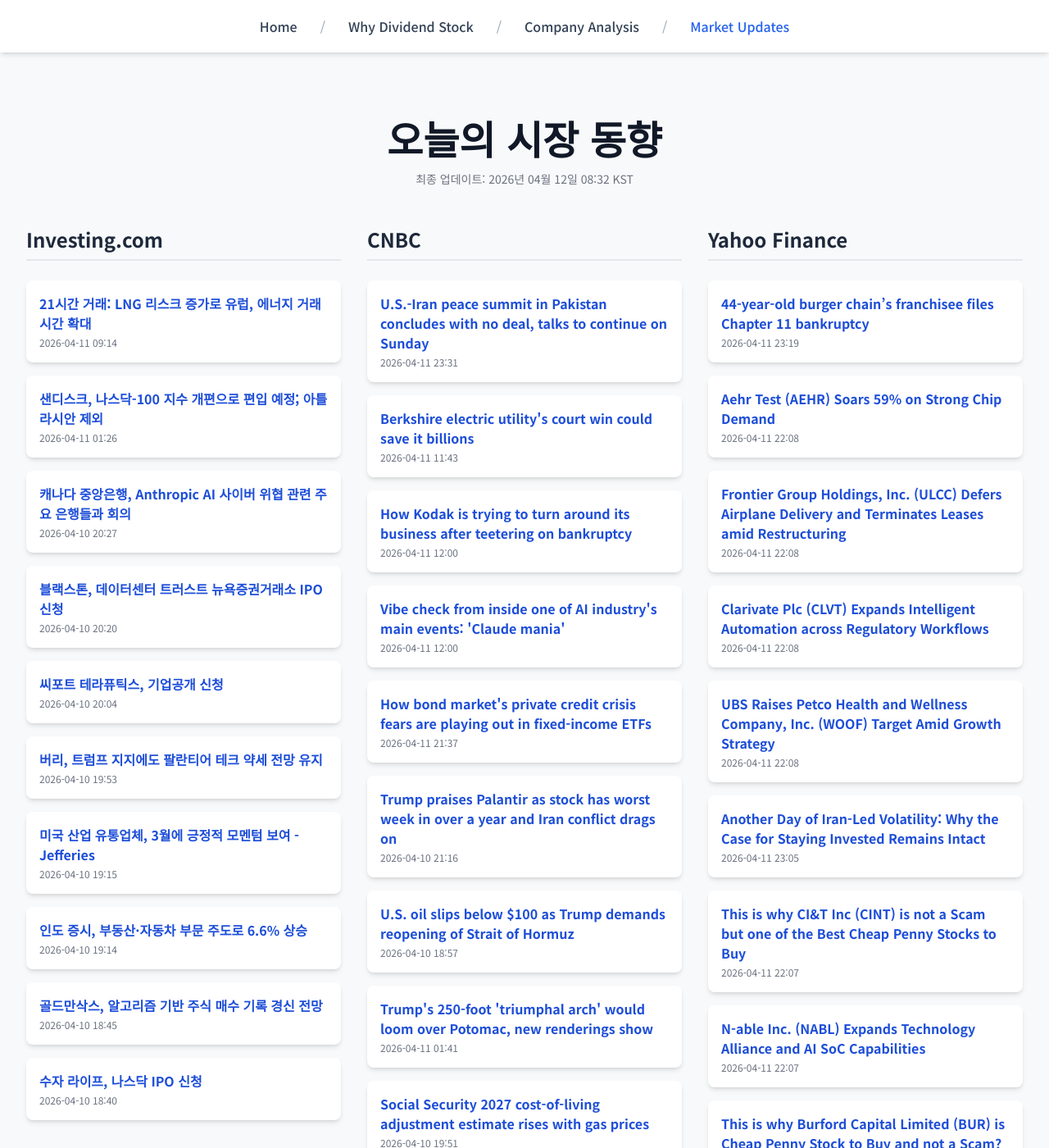
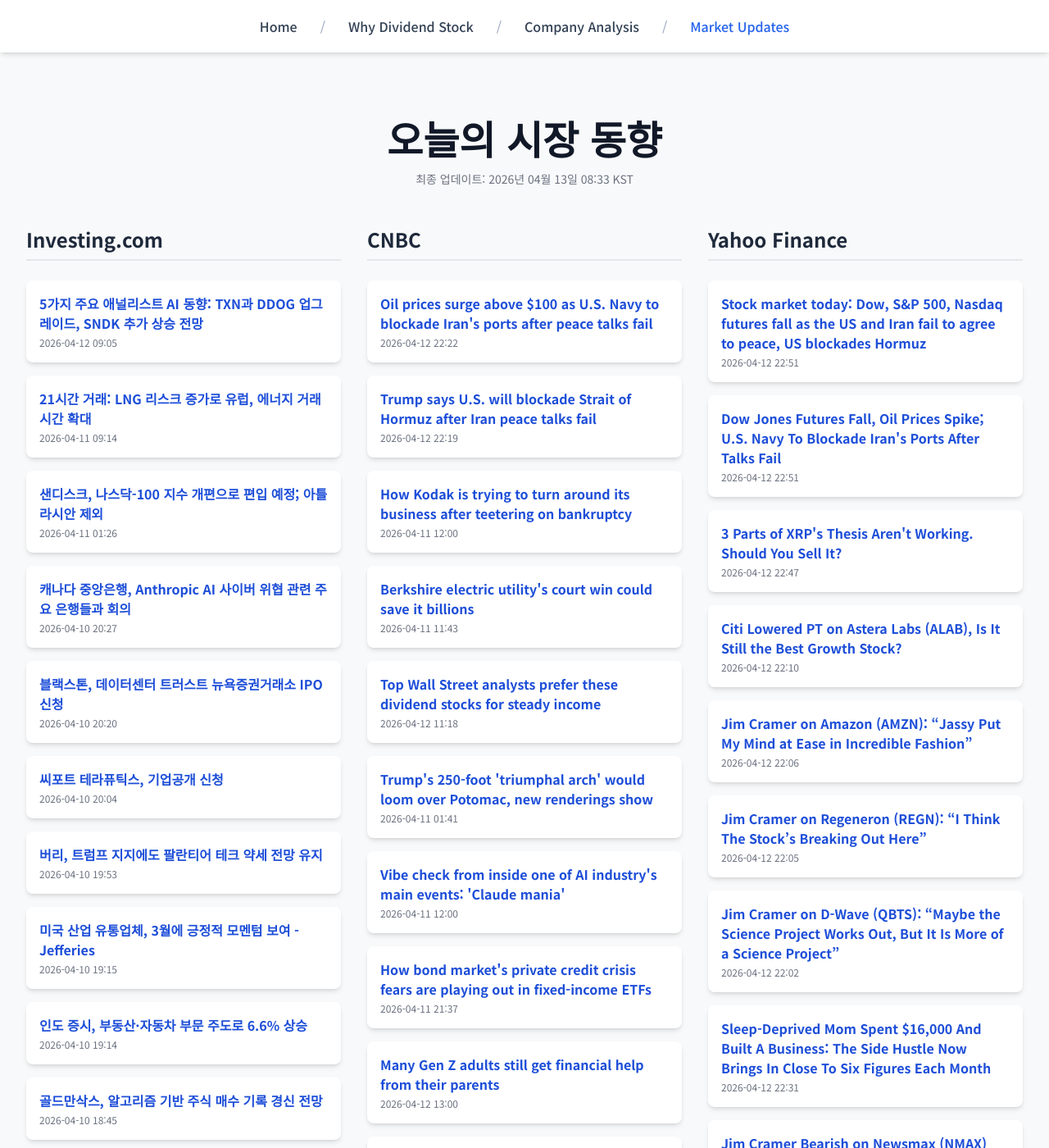
Before and after one commit to Kay-Hwang/my-company-analysis, a Jekyll site: the page built from market-updates.html, in a window 1280 px wide and 1400 px high. Shown: the whole window at 82% size. Built offline with Jekyll 4.4.1, drawn with Linux system fonts in a browser that asks for light colours; nearby versions of some CDN libraries; a script that is not in the unit is left out; some of the changed text lies outside the part shown.

Commit message:
Update daily data

```diff
--- a/_data/latest_data.json
+++ b/_data/latest_data.json
@@ -1,7 +1,13 @@
 {
-  "lastUpdated": "2026년 04월 12일 08:32 KST",
+  "lastUpdated": "2026년 04월 13일 08:33 KST",
   "news": {
     "investing": [
+      {
+        "title": "5가지 주요 애널리스트 AI 동향: TXN과 DDOG 업그레이드, SNDK 추가 상승 전망",
+        "link": "https://kr.investing.com/news/stock-market-news/article-1896222",
+        "pubDate": "2026-04-12 09:05:01",
+        "summary": "5가지 주요 애널리스트 AI 동향: TXN과 DDOG 업그레이드, SNDK 추가 상승 전망"
+      },
       {
         "title": "21시간 거래: LNG 리스크 증가로 유럽, 에너지 거래 시간 확대",
         "link": "https://kr.investing.com/news/stock-market-news/article-1896147",
@@ -55,20 +61,26 @@
         "link": "https://kr.investing.com/news/stock-market-news/article-93CH-1895888",
         "pubDate": "2026-04-10 18:45:22",
         "summary": "골드만삭스, 알고리즘 기반 주식 매수 기록 경신 전망"
-      },
-      {
-        "title": "수자 라이프, 나스닥 IPO 신청",
-        "link": "https://kr.investing.com/news/stock-market-news/article-432SI-1895886",
-        "pubDate": "2026-04-10 18:40:04",
-        "summary": "수자 라이프, 나스닥 IPO 신청"
       }
     ],
     "cnbc": [
       {
-        "title": "U.S.-Iran peace summit in Pakistan concludes with no deal, talks to continue on Sunday",
-        "link": "https://www.cnbc.com/2026/04/11/us-iran-talks-set-to-begin-in-islamabad-after-delegations-arrive.html",
-        "pubDate": "Sat, 11 Apr 2026 23:31:57 GMT",
-        "summary": "Two American warships transited through the Strait of Hormuz for the first time since the start of the conflict."
+        "title": "Oil prices surge above $100 as U.S. Navy to blockade Iran's ports after peace talks fail",
+        "link": "https://www.cnbc.com/2026/04/12/oil-prices-iran-war-strait-hormuz-blockade.html",
+        "pubDate": "Sun, 12 Apr 2026 22:22:21 GMT",
+        "summary": "President Donald Trump said he ordered the U.S. Navy to find and interdict any ship in international waters that has paid a toll to Iran to transit the strait."
+      },
+      {
+        "title": "Trump says U.S. will blockade Strait of Hormuz after Iran peace talks fail",
+        "link": "https://www.cnbc.com/2026/04/12/trump-iran-war-strait-of-hormuz.html",
+        "pubDate": "Sun, 12 Apr 2026 22:19:12 GMT",
+        "summary": "Trump said the U.S. blockade will stop Iran from policing the strait and benefiting economically while the rest of the world suffers from its closure."
+      },
+      {
+        "title": "How Kodak is trying to turn around its business after teetering on bankruptcy",
+        "link": "https://www.cnbc.com/2026/04/11/kodak-film-business-ceo-jim-continenza.html",
+        "pubDate": "Sat, 11 Apr 2026 12:00:01 GMT",
+        "summary": "Photography company Eastman Kodak has seen its fair share of financial struggles, but CEO Jim Continenza is determined to fuel its success."
       },
       {
         "title": "Berkshire electric utility's court win could save it billions",
@@ -77,10 +89,16 @@
         "summary": "PacifiCorp court win could reduce wildfire damages by $1 billion or more."
       },
       {
-        "title": "How Kodak is trying to turn around its business after teetering on bankruptcy",
-        "link": "https://www.cnbc.com/2026/04/11/kodak-film-business-ceo-jim-continenza.html",
-        "pubDate": "Sat, 11 Apr 2026 12:00:01 GMT",
-        "summary": "Photography company Eastman Kodak has seen its fair share of financial struggles, but CEO Jim Continenza is determined to fuel its success."
+        "title": "Top Wall Street analysts prefer these dividend stocks for steady income",
+        "link": "https://www.cnbc.com/2026/04/12/top-street-analysts-prefer-these-dividend-stocks-for-steady-income-.html",
+        "pubDate": "Sun, 12 Apr 2026 11:18:07 GMT",
+        "summary": "Given ongoing uncertainty, investors may seek to add some stability to their portfolios by buying dividend stocks for steady income."
+      },
+      {
+        "title": "Trump's 250-foot 'triumphal arch' would loom over Potomac, new renderings show",
+        "link": "https://www.cnbc.com/2026/04/10/trump-arch-renderings-arlington.html",
+        "pubDate": "Sat, 11 Apr 2026 01:41:53 GMT",
+        "summary": "Rep. Don Beyer said \"President Trump is focused on a taxpayer-funded vanity project that would choke traffic, block our skyline, and tower over sacred ground.\""
       },
       {
         "title": "Vibe check from inside one of AI industry's main events: 'Claude mania'",
@@ -95,96 +113,78 @@
         "summary": "Fears of a private credit crisis arrived just as the growing and less transparent bond market was being included in more fixed-income ETFs."
       },
       {
+        "title": "Many Gen Z adults still get financial help from their parents",
+        "link": "https://www.cnbc.com/2026/04/12/many-gen-z-adults-still-get-financial-help-from-their-parents.html",
+        "pubDate": "Sun, 12 Apr 2026 13:00:01 GMT",
+        "summary": "Financial support from your parents can help you to become independent. But that means treating the money \"as a plan, not a lifestyle,\" one advisor said."
+      },
+      {
         "title": "Trump praises Palantir as stock has worst week in over a year and Iran conflict drags on",
         "link": "https://www.cnbc.com/2026/04/10/trump-pltr-palantir-stock-iran-war.html",
         "pubDate": "Fri, 10 Apr 2026 21:16:19 GMT",
         "summary": "Palantir's Maven platform have reportedly been used in the U.S. military campaign in Iran."
-      },
-      {
-        "title": "U.S. oil slips below $100 as Trump demands reopening of Strait of Hormuz",
-        "link": "https://www.cnbc.com/2026/04/10/oil-price-wti-brent-saudi-pipeline-attack-middle-east-war.html",
-        "pubDate": "Fri, 10 Apr 2026 18:57:26 GMT",
-        "summary": "U.S. President Donald Trump on Thursday warned Iran to \"stop now\" if it was charging tankers to transit the Strait of Hormuz."
-      },
-      {
-        "title": "Trump's 250-foot 'triumphal arch' would loom over Potomac, new renderings show",
-        "link": "https://www.cnbc.com/2026/04/10/trump-arch-renderings-arlington.html",
-        "pubDate": "Sat, 11 Apr 2026 01:41:53 GMT",
-        "summary": "Rep. Don Beyer said \"President Trump is focused on a taxpayer-funded vanity project that would choke traffic, block our skyline, and tower over sacred ground.\""
-      },
-      {
-        "title": "Social Security 2027 cost-of-living adjustment estimate rises with gas prices",
-        "link": "https://www.cnbc.com/2026/04/10/social-security-2027-cola-estimate-rises.html",
-        "pubDate": "Fri, 10 Apr 2026 19:51:01 GMT",
-        "summary": "New government data shows the pace of inflation has increased, pushing up one estimate for the Social Security cost-of-living adjustment for 2027."
-      },
-      {
-        "title": "Man arrested after Sam Altman's house hit with Molotov cocktail, OpenAI headquarters threatened",
-        "link": "https://www.cnbc.com/2026/04/10/sam-altman-house-hit-with-molotov-cocktail-openai-office-threatened.html",
-        "pubDate": "Fri, 10 Apr 2026 23:17:40 GMT",
-        "summary": "Police arrested a suspect at OpenAI's headquarters for allegedly threatening arson after an attack on CEO Sam Altman's home."
       }
     ],
     "yahoo": [
       {
-        "title": "44-year-old burger chain’s franchisee files Chapter 11 bankruptcy",
-        "link": "https://finance.yahoo.com/economy/policy/articles/44-old-burger-chain-franchisee-231947320.html",
-        "pubDate": "2026-04-11T23:19:47Z",
-        "summary": "44-year-old burger chain’s franchisee files Chapter 11 bankruptcy"
+        "title": "Stock market today: Dow, S&P 500, Nasdaq futures fall as the US and Iran fail to agree to peace, US blockades Hormuz",
+        "link": "https://finance.yahoo.com/news/live/stock-market-today-dow-sp-500-nasdaq-futures-fall-as-the-us-and-iran-fail-to-agree-to-peace-us-blockades-hormuz-225150283.html",
+        "pubDate": "2026-04-12T22:51:50Z",
+        "summary": "Stock market today: Dow, S&P 500, Nasdaq futures fall as the US and Iran fail to agree to peace, US blockades Hormuz"
       },
       {
-        "title": "Aehr Test (AEHR) Soars 59% on Strong Chip Demand",
-        "link": "https://finance.yahoo.com/markets/stocks/articles/aehr-test-aehr-soars-59-220847295.html",
-        "pubDate": "2026-04-11T22:08:47Z",
-        "summary": "Aehr Test (AEHR) Soars 59% on Strong Chip Demand"
+        "title": "Dow Jones Futures Fall, Oil Prices Spike; U.S. Navy To Blockade Iran's Ports After Talks Fail",
+        "link": "https://www.investors.com/market-trend/stock-market-today/dow-jones-futures-oil-prices-us-iran-talks-no-deal-vp-jd-vance/?src=A00220&yptr=yahoo",
+        "pubDate": "2026-04-12T22:51:46Z",
+        "summary": "Dow Jones Futures Fall, Oil Prices Spike; U.S. Navy To Blockade Iran's Ports After Talks Fail"
       },
       {
-        "title": "Frontier Group Holdings, Inc. (ULCC) Defers Airplane Delivery and Terminates Leases amid Restructuring",
-        "link": "https://finance.yahoo.com/markets/stocks/articles/frontier-group-holdings-inc-ulcc-220823137.html",
-        "pubDate": "2026-04-11T22:08:23Z",
-        "summary": "Frontier Group Holdings, Inc. (ULCC) Defers Airplane Delivery and Terminates Leases amid Restructuring"
+        "title": "3 Parts of XRP's Thesis Aren't Working. Should You Sell It?",
+        "link": "https://finance.yahoo.com/markets/crypto/articles/3-parts-xrps-thesis-arent-224700352.html",
+        "pubDate": "2026-04-12T22:47:00Z",
+        "summary": "3 Parts of XRP's Thesis Aren't Working. Should You Sell It?"
       },
       {
-        "title": "Clarivate Plc (CLVT) Expands Intelligent Automation across Regulatory Workflows",
-        "link": "https://finance.yahoo.com/sectors/technology/articles/clarivate-plc-clvt-expands-intelligent-220814839.html",
-        "pubDate": "2026-04-11T22:08:14Z",
-        "summary": "Clarivate Plc (CLVT) Expands Intelligent Automation across Regulatory Workflows"
+        "title": "Citi Lowered PT on Astera Labs (ALAB), Is It Still the Best Growth Stock?",
+        "link": "https://finance.yahoo.com/markets/stocks/articles/citi-lowered-pt-astera-labs-221039977.html",
+        "pubDate": "2026-04-12T22:10:39Z",
+        "summary": "Citi Lowered PT on Astera Labs (ALAB), Is It Still the Best Growth Stock?"
       },
       {
-        "title": "UBS Raises Petco Health and Wellness Company, Inc. (WOOF) Target Amid Growth Strategy",
-        "link": "https://finance.yahoo.com/markets/stocks/articles/ubs-raises-petco-health-wellness-220804234.html",
-        "pubDate": "2026-04-11T22:08:04Z",
-        "summary": "UBS Raises Petco Health and Wellness Company, Inc. (WOOF) Target Amid Growth Strategy"
+        "title": "Jim Cramer on Amazon (AMZN): “Jassy Put My Mind at Ease in Incredible Fashion”",
+        "link": "https://finance.yahoo.com/markets/stocks/articles/jim-cramer-amazon-amzn-jassy-220638946.html",
+        "pubDate": "2026-04-12T22:06:38Z",
+        "summary": "Jim Cramer on Amazon (AMZN): “Jassy Put My Mind at Ease in Incredible Fashion”"
       },
       {
-        "title": "Another Day of Iran-Led Volatility: Why the Case for Staying Invested Remains Intact",
-        "link": "https://finance.yahoo.com/sectors/energy/articles/another-day-iran-led-volatility-230500686.html",
-        "pubDate": "2026-04-11T23:05:00Z",
-        "summary": "Another Day of Iran-Led Volatility: Why the Case for Staying Invested Remains Intact"
+        "title": "Jim Cramer on Regeneron (REGN): “I Think The Stock’s Breaking Out Here”",
+        "link": "https://finance.yahoo.com/markets/stocks/articles/jim-cramer-regeneron-regn-think-220533474.html",
+        "pubDate": "2026-04-12T22:05:33Z",
+        "summary": "Jim Cramer on Regeneron (REGN): “I Think The Stock’s Breaking Out Here”"
       },
       {
-        "title": "This is why CI&T Inc (CINT) is not a Scam but one of the Best Cheap Penny Stocks to Buy",
-        "link": "https://finance.yahoo.com/markets/stocks/articles/why-ci-t-inc-cint-220744617.html",
-        "pubDate": "2026-04-11T22:07:44Z",
-        "summary": "This is why CI&T Inc (CINT) is not a Scam but one of the Best Cheap Penny Stocks to Buy"
+        "title": "Jim Cramer on D-Wave (QBTS): “Maybe the Science Project Works Out, But It Is More of a Science Project”",
+        "link": "https://finance.yahoo.com/markets/stocks/articles/jim-cramer-d-wave-qbts-220257900.html",
+        "pubDate": "2026-04-12T22:02:57Z",
+        "summary": "Jim Cramer on D-Wave (QBTS): “Maybe the Science Project Works Out, But It Is More of a Science Project”"
       },
       {
-        "title": "N-able Inc. (NABL) Expands Technology Alliance and AI SoC Capabilities",
-        "link": "https://finance.yahoo.com/sectors/technology/articles/n-able-inc-nabl-expands-220735508.html",
-        "pubDate": "2026-04-11T22:07:35Z",
-        "summary": "N-able Inc. (NABL) Expands Technology Alliance and AI SoC Capabilities"
+        "title": "Sleep-Deprived Mom Spent $16,000 And Built A Business: The Side Hustle Now Brings In Close To Six Figures Each Month",
+        "link": "https://finance.yahoo.com/markets/stocks/articles/sleep-deprived-mom-spent-16-223115389.html",
+        "pubDate": "2026-04-12T22:31:15Z",
+        "summary": "Sleep-Deprived Mom Spent $16,000 And Built A Business: The Side Hustle Now Brings In Close To Six Figures Each Month"
       },
       {
-        "title": "This is why Burford Capital Limited (BUR) is Cheap Penny Stock to Buy and not a Scam?",
-        "link": "https://finance.yahoo.com/markets/stocks/articles/why-burford-capital-limited-bur-220729281.html",
-        "pubDate": "2026-04-11T22:07:29Z",
-        "summary": "This is why Burford Capital Limited (BUR) is Cheap Penny Stock to Buy and not a Scam?"
+        "title": "Jim Cramer Bearish on Newsmax (NMAX) Because “They’re Losing Money”",
+        "link": "https://finance.yahoo.com/markets/stocks/articles/jim-cramer-bearish-newsmax-nmax-220212289.html",
+        "pubDate": "2026-04-12T22:02:12Z",
+        "summary": "Jim Cramer Bearish on Newsmax (NMAX) Because “They’re Losing Money”"
       },
       {
-        "title": "Applied Optoelectronics (AAOI) Soars 45% on AI Boost",
-        "link": "https://finance.yahoo.com/markets/stocks/articles/applied-optoelectronics-aaoi-soars-45-220652242.html",
-        "pubDate": "2026-04-11T22:06:52Z",
-        "summary": "Applied Optoelectronics (AAOI) Soars 45% on AI Boost"
+        "title": "Jim Cramer on Qnity: “It’s Probably the Most Undervalued of the Data Center Stocks Right Now”",
+        "link": "https://finance.yahoo.com/markets/stocks/articles/jim-cramer-qnity-probably-most-220116260.html",
+        "pubDate": "2026-04-12T22:01:16Z",
+        "summary": "Jim Cramer on Qnity: “It’s Probably the Most Undervalued of the Data Center Stocks Right Now”"
       }
     ]
   }
```
